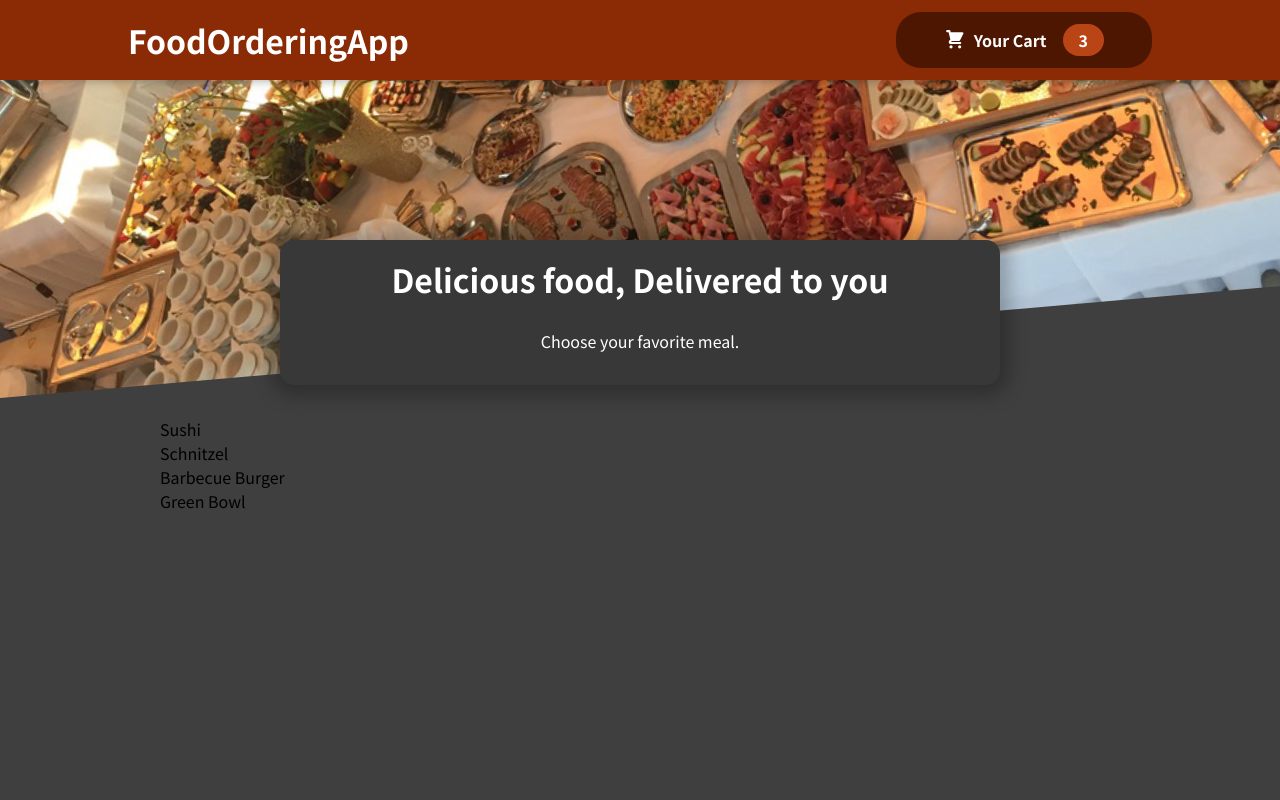
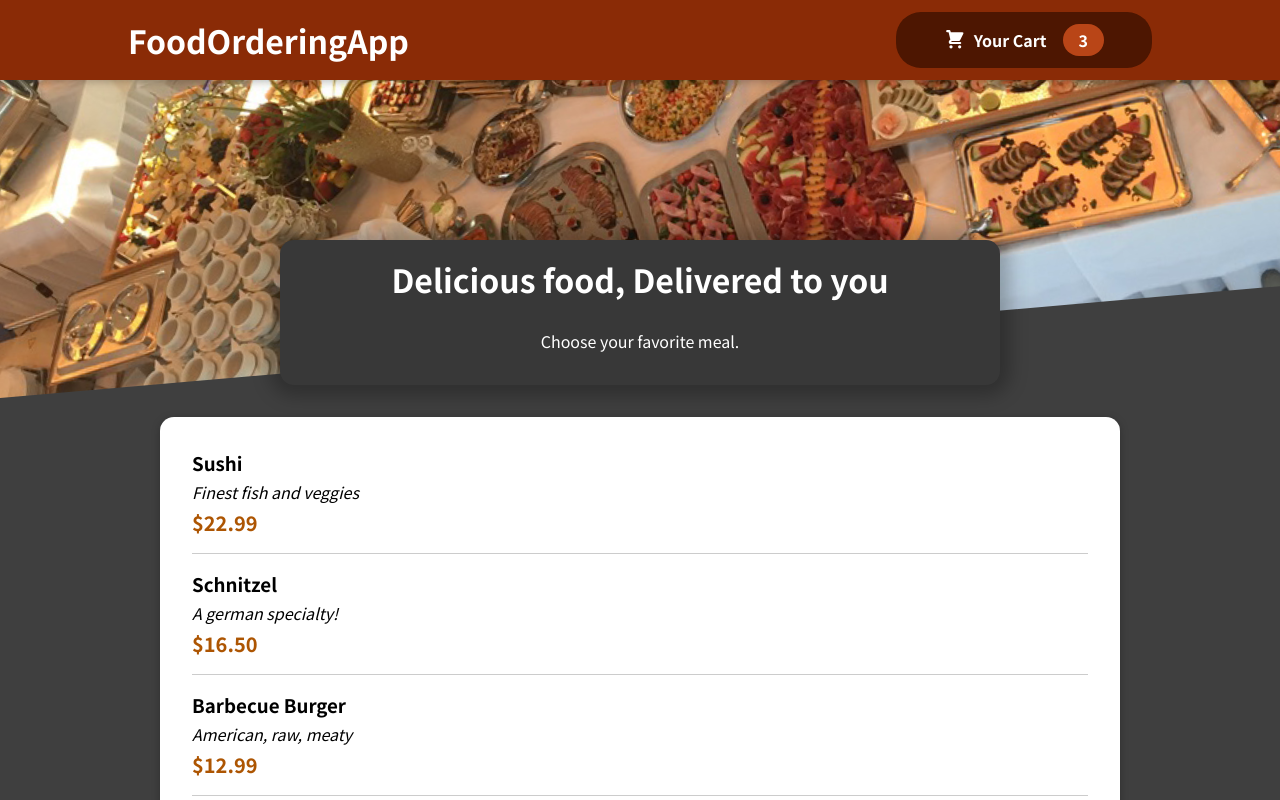
Before and after one commit to khaldountaktak/FoodOrderingApp, a JavaScript app: page / in a window 1280 px wide. Shown: the top 800 px of the page. Built offline with nearby package versions, Linux system fonts and the light colour scheme.

Commit message:
Added the MealItem component and implemented it in the AvailableMeals Component

```diff
--- a/src/components/Meals/AvailableMeals.js
+++ b/src/components/Meals/AvailableMeals.js
@@ -1,41 +1,49 @@
-import classes from './AvailableMeals.module.css'
+import classes from "./AvailableMeals.module.css";
+import Card from "../UI/Card";
+import MealItem from "./MealItem/MealItem";
 const DUMMY_MEALS = [
   {
-      id: 'm1',
-      name: 'Sushi',
-      description: 'Finest fish and veggies',
+    id: "m1",
+    name: "Sushi",
+    description: "Finest fish and veggies",
     price: 22.99,
   },
   {
-      id: 'm2',
-      name: 'Schnitzel',
-      description: 'A german specialty!',
+    id: "m2",
+    name: "Schnitzel",
+    description: "A german specialty!",
     price: 16.5,
   },
   {
-      id: 'm3',
-      name: 'Barbecue Burger',
-      description: 'American, raw, meaty',
+    id: "m3",
+    name: "Barbecue Burger",
+    description: "American, raw, meaty",
     price: 12.99,
   },
   {
-      id: 'm4',
-      name: 'Green Bowl',
-      description: 'Healthy...and green...',
+    id: "m4",
+    name: "Green Bowl",
+    description: "Healthy...and green...",
     price: 18.99,
   },
 ];
 
-
 const AvailableMeals = () => {
-    const mealsList = DUMMY_MEALS.map(meal => <li>{meal.name}</li>);
+  const mealsList = DUMMY_MEALS.map((meal) => (
+    <MealItem
+      key={meal.id}
+      name={meal.name}
+      description={meal.description}
+      price={meal.price}
+    />
+  ));
   return (
     <section className={classes.meals}>
-            <ul>
-                {mealsList}
-            </ul>
+      <Card>
+        <ul>{mealsList}</ul>
+      </Card>
     </section>
-    )
-}
+  );
+};
 
 export default AvailableMeals;
--- /dev/null
+++ b/src/components/Meals/MealItem/MealItem.js
@@ -0,0 +1,18 @@
+import classes from './MealItem.module.css'
+const MealItem = (props) => {
+    const price= `$${props.price.toFixed(2)}`
+  return (
+    <li className={classes.meal}>
+      <div>
+        <h3>{props.name}</h3>
+        <div className={classes.description}>{props.description}</div>
+        <div className={classes.price}>{price}</div>
+      </div>
+      <div>
+
+      </div>
+    </li>
+  );
+};
+
+export default MealItem;
--- /dev/null
+++ b/src/components/Meals/MealItem/MealItem.module.css
@@ -0,0 +1,22 @@
+.meal {
+    display: flex;
+    justify-content: space-between;
+    margin: 1rem;
+    padding-bottom: 1rem;
+    border-bottom: 1px solid #ccc;
+  }
+
+  .meal h3 {
+    margin: 0 0 0.25rem 0;
+  }
+
+  .description {
+    font-style: italic;
+  }
+
+  .price {
+    margin-top: 0.25rem;
+    font-weight: bold;
+    color: #ad5502;
+    font-size: 1.25rem;
+  }
--- /dev/null
+++ b/src/components/UI/Card.js
@@ -0,0 +1,6 @@
+import classes from "./Card.module.css";
+const Card = (props) => {
+  return <div className={classes.card}>{props.children}</div>;
+};
+
+export default Card;
--- /dev/null
+++ b/src/components/UI/Card.module.css
@@ -0,0 +1,6 @@
+.card {
+    padding: 1rem;
+    box-shadow: 0 2px 8px rgba(0, 0, 0, 0.25);
+    border-radius: 14px;
+    background-color: white;
+  }
```
Also changed, not shown: 1 other file (tests, documents, lock files or other folders). Lines whose indentation alone changed are shown as unchanged.
